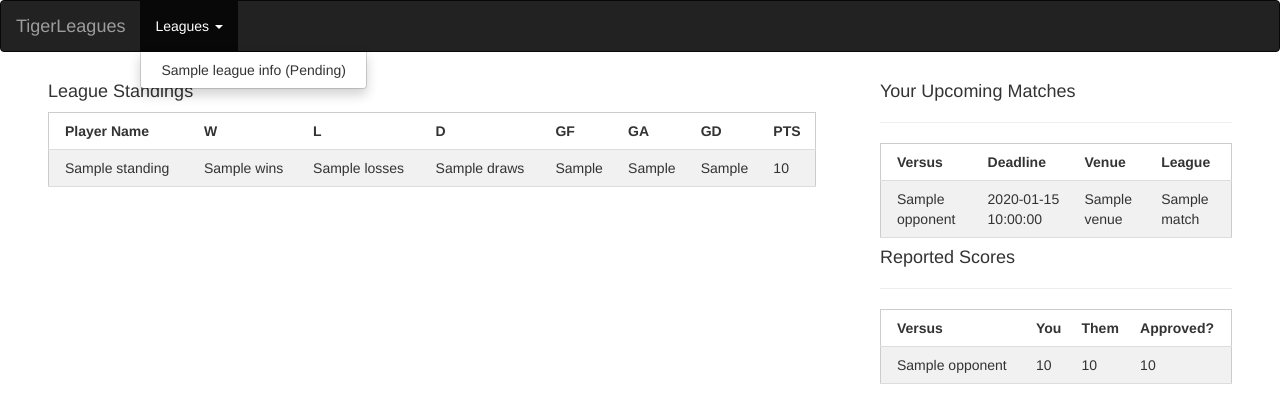
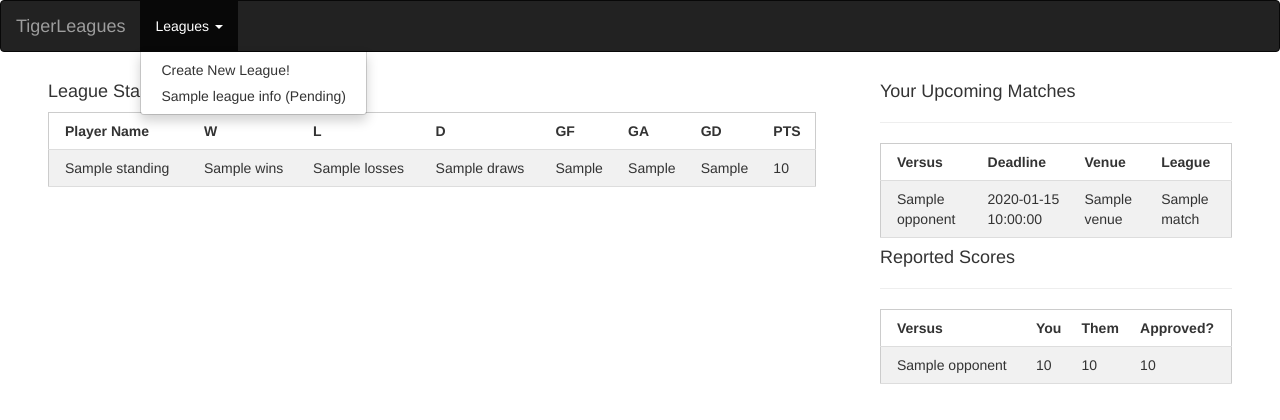
Before and after one commit to dchege711/cos333_tiger_leagues, a Flask app: template tiger_leagues/templates/league/league_homepage.html in a window 1280 px wide, after a click on "Leagues". Shown: the top 420 px of the page. Run offline with Flask 2, Linux system fonts and the light colour scheme; the template is opened without the code that fills it: most values are stand-ins (such as "Sample title", 1, 10 or a date in 2020); parts of the project's set-up code (start-up, migrations or seed data) failed here and were passed over; some libraries are stand-ins or nearby versions.

Commit message:
Populate the dropdown menu with current leagues

```diff
--- a/tiger_leagues/templates/league/league_homepage.html
+++ b/tiger_leagues/templates/league/league_homepage.html
@@ -3,19 +3,20 @@
 {% block title %}League Standings{% endblock %}
 
 {% block dropdown_league_list %}
+    <li><a href="{{url_for('league.create_league')}}">Create New League!</a></li>
     {% for league_info in league_info_list %}
         <li>
             {% if league_info["status"] == "joined" %}
-                <a href="{{url_for('league.league_homepage', leagueID=league_info['leagueID'])}}">{{league_info["Leaguename"]}}</a>
+                <a href="{{url_for('league.league_homepage', leagueID=league_info['LeagueId'])}}">{{league_info["LeagueName"]}}</a>
             {% endif %}
             {% if league_info["status"] == "pending" %}
-                <a href="{{url_for('league.league_homepage', leagueID=league_info['leagueID'])}}">{{league_info["Leaguename"]}} (Pending)</a>
+                <a href="{{url_for('league.league_homepage', leagueID=league_info['LeagueId'])}}">{{league_info["LeagueName"]}} (Pending)</a>
             {% endif %}
             {% if league_info["status"] == "rejected" %}
-                <a href="{{url_for('league.join_league', leagueID=league_info['leagueID'])}}">{{league_info["Leaguename"]}} (Rejoin?)</a>
+                <a href="{{url_for('league.join_league', leagueID=league_info['LeagueId'])}}">{{league_info["LeagueName"]}} (Rejoin?)</a>
             {% endif %}
             {% if league_info["status"] == "" %}
-                <a href="{{url_for('league.join_league', leagueID=league_info['leagueID'])}}">{{league_info["Leaguename"]}} (Join)</a>
+                <a href="{{url_for('league.join_league', leagueID=league_info['LeagueId'])}}">{{league_info["LeagueName"]}} (Join)</a>
             {% endif %}
         </li>
     {% endfor %}
```
